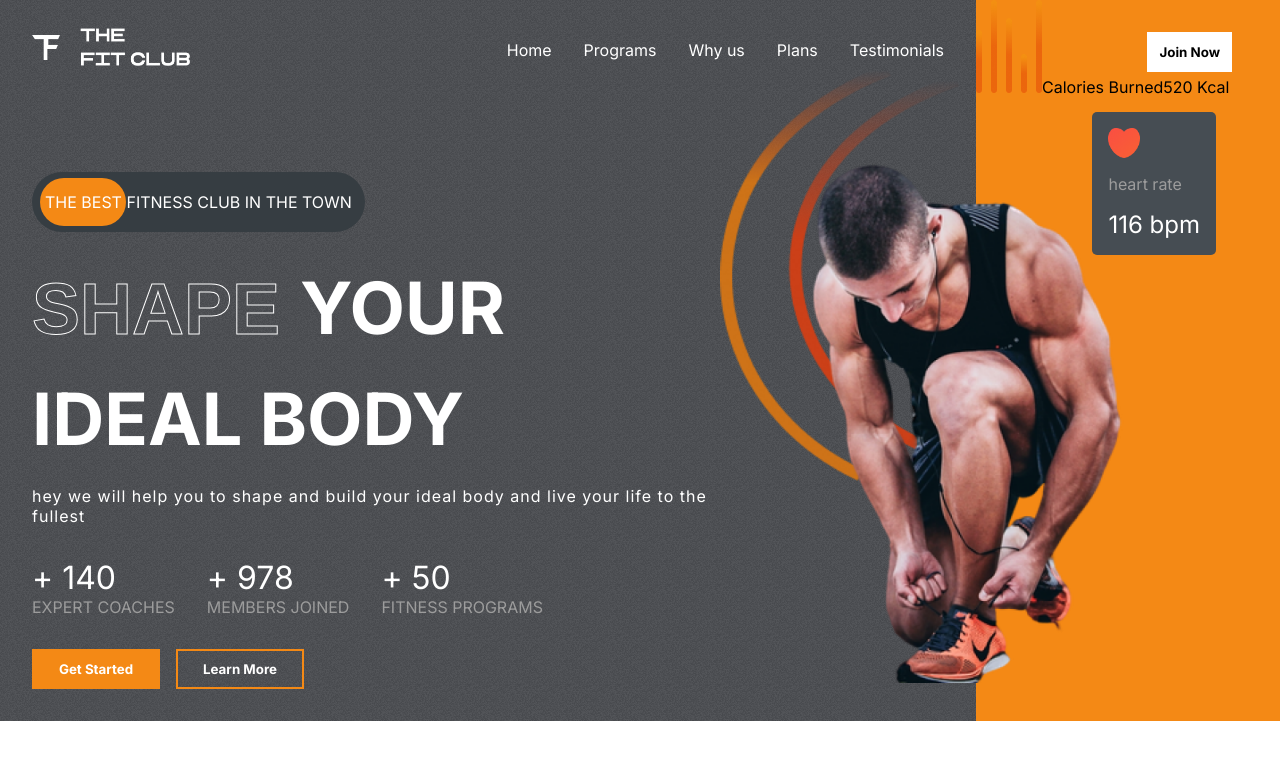
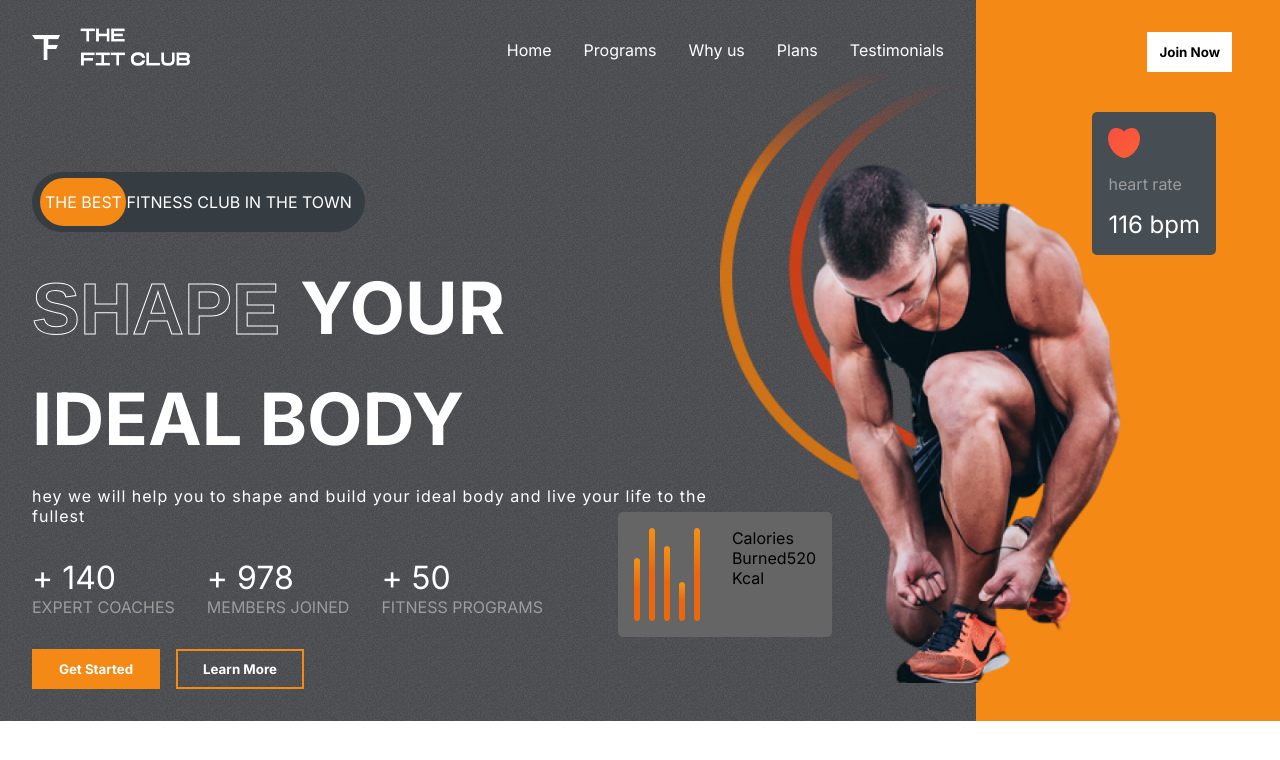
Before and after one commit to pallab17/Fithelp.o, a React (Create React App) app: page / in a window 1280 px wide. Shown: the top 760 px of the page. Built offline with nearby package versions, Linux system fonts and the light colour scheme.

Commit message:
files updated

```diff
--- a/src/components/Hero/Hero.css
+++ b/src/components/Hero/Hero.css
@@ -150,3 +150,15 @@
     z-index: -1;
     width: 15rem;
 }
+.calories{
+    display: flex;
+    gap: 2rem;
+    background-color: var(--caloryCard);
+    border-radius: 5px;
+    padding: 1rem;
+    width: fit-content;
+    position: absolute;
+    top: 32rem;
+    right: 28rem;
+
+}
--- a/src/components/Hero/Hero.jsx
+++ b/src/components/Hero/Hero.jsx
@@ -72,8 +72,10 @@ const Hero = () => {
         {/* calories pic ta  */}
         <div className="calories">
           <img src={Calories} alt="" />
+          <div>
           <span>Calories Burned</span>
           <span>520 Kcal</span>
+          </div>
         </div>
       </div>
     </div>
```
